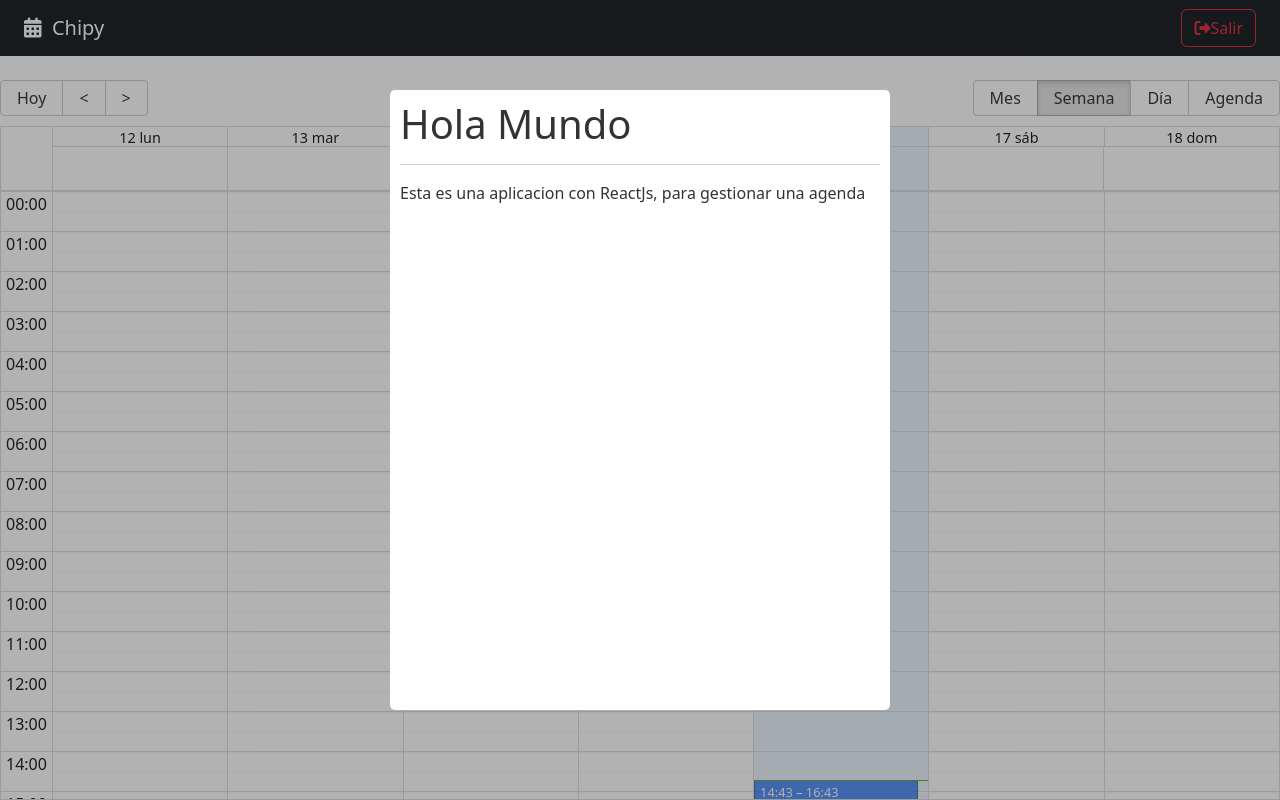
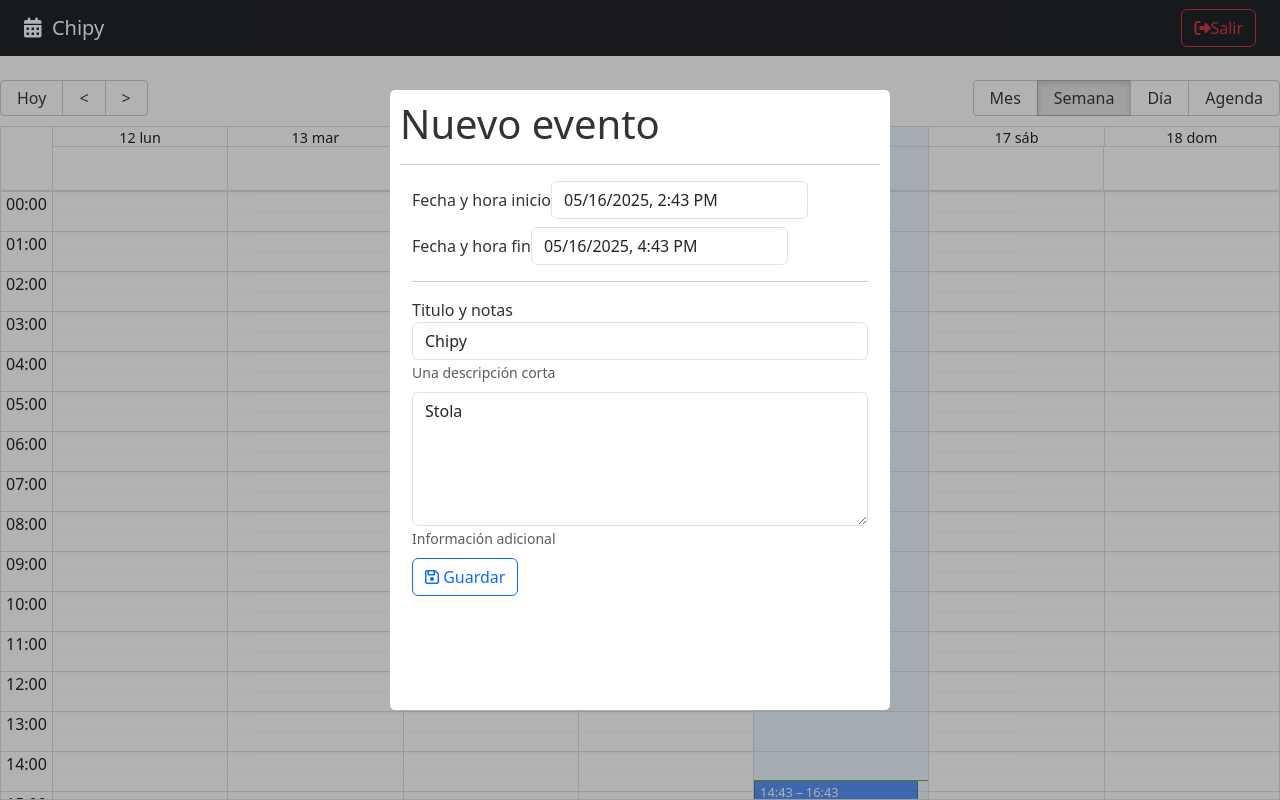
Before and after one commit to ssalgadoi/calendario-react-node-mongo, a React (Vite) app: page / in a window 1280 px wide. Built offline with nearby package versions, Linux system fonts and the light colour scheme.

Commit message:
Agrego contenido al modal

```diff
--- a/package.json
+++ b/package.json
@@ -13,6 +13,7 @@
     "date-fns": "^4.1.0",
     "react": "^19.1.0",
     "react-big-calendar": "^1.18.0",
+    "react-datepicker": "^8.3.0",
     "react-dom": "^19.1.0",
     "react-modal": "^3.16.3",
     "react-router-dom": "^7.6.0"
--- a/src/calendar/components/CalendarModal.jsx
+++ b/src/calendar/components/CalendarModal.jsx
@@ -1,5 +1,8 @@
+import { addHours } from 'date-fns';
 import { useState } from 'react';
 import Modal from 'react-modal';
+import DatePicker from "react-datepicker";
+import "react-datepicker/dist/react-datepicker.css";
 
 
 const customStyles = {
@@ -19,27 +22,106 @@
 
 export const CalendarModal = () => {
 
-    const [ isOpen, setIsOpen ] = useState(true)
+    const [isOpen, setIsOpen] = useState(true)
+
+    const [formValues, setFormValues] = useState({
+        title: 'Chipy',
+        notes: 'Stola',
+        start: new Date(),
+        end: addHours(new Date(), 2)
+    })
+
+    const onInputChanged = ({ target }) => {
+        setFormValues({
+            ...formValues,
+            [target.name]: target.value
+        })
+    }
+
+    const onDateChange = (event, changing) => {
+        setFormValues({
+            ...formValues,
+            [changing]: event
+        })
+    }
 
     const onCloseModal = () => {
         console.log("Cerrando Modal");
-        setIsOpen( false )
+        setIsOpen(false)
 
     }
     return (
         <>
             <Modal
-                isOpen={ isOpen }
+                isOpen={isOpen}
                 onRequestClose={onCloseModal}
                 style={customStyles}
                 className="modal"
                 overlayClassName="modal-fondo"
-                closeTimeoutMS={ 200 }
+                closeTimeoutMS={200}
 
             >
-                <h1>Hola Mundo</h1>
+                <h1> Nuevo evento </h1>
                 <hr />
-                <p>Esta es una aplicacion con ReactJs, para gestionar una agenda</p>
+                <form className="container">
+
+                    <div className="form-group mb-2">
+                        <label>Fecha y hora inicio</label>
+                        <DatePicker
+                            dateFormat='Pp'
+                            className='form-control'
+                            onChange={(event) => onDateChange(event, 'start')}
+                            selected={formValues.start} />
+
+                    </div>
+
+                    <div className="form-group mb-2">
+                        <label>Fecha y hora fin</label>
+                        <DatePicker
+                            minDate={formValues.start}
+                            dateFormat='Pp'
+                            className='form-control'
+                            onChange={(event) => onDateChange(event, 'end')}
+                            selected={formValues.end} />
+                    </div>
+
+                    <hr />
+                    <div className="form-group mb-2">
+                        <label>Titulo y notas</label>
+                        <input
+                            type="text"
+                            className="form-control"
+                            placeholder="Título del evento"
+                            name="title"
+                            autoComplete="off"
+                            value={formValues.title}
+                            onChange={onInputChanged}
+                        />
+                        <small id="emailHelp" className="form-text text-muted">Una descripción corta</small>
+                    </div>
+
+                    <div className="form-group mb-2">
+                        <textarea
+                            type="text"
+                            className="form-control"
+                            placeholder="Notas"
+                            rows="5"
+                            name="notes"
+                            value={formValues.notes}
+                            onChange={onInputChanged}
+                        ></textarea>
+                        <small id="emailHelp" className="form-text text-muted">Información adicional</small>
+                    </div>
+
+                    <button
+                        type="submit"
+                        className="btn btn-outline-primary btn-block"
+                    >
+                        <i className="far fa-save"></i>
+                        <span> Guardar</span>
+                    </button>
+
+                </form>
 
             </Modal>
         </>
```
Also changed, not shown: 1 other file (tests, documents, lock files or other folders).
